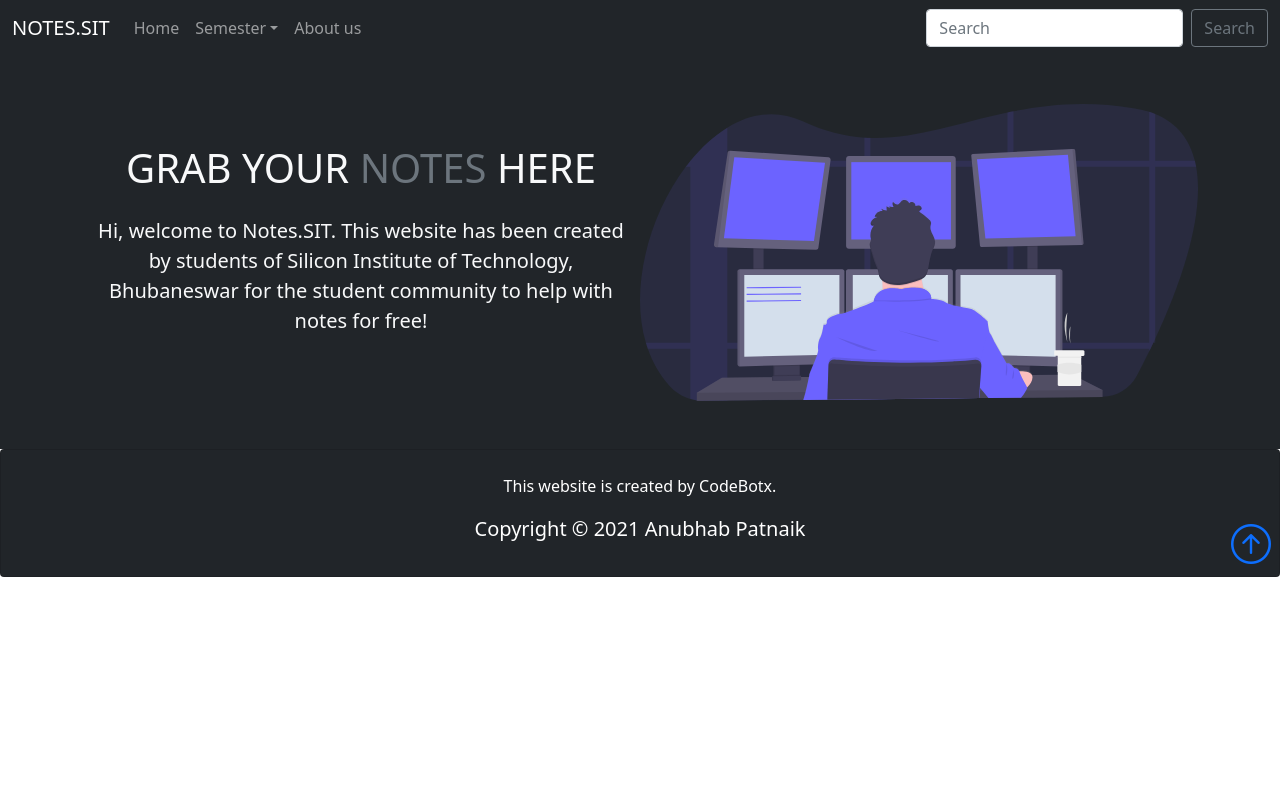
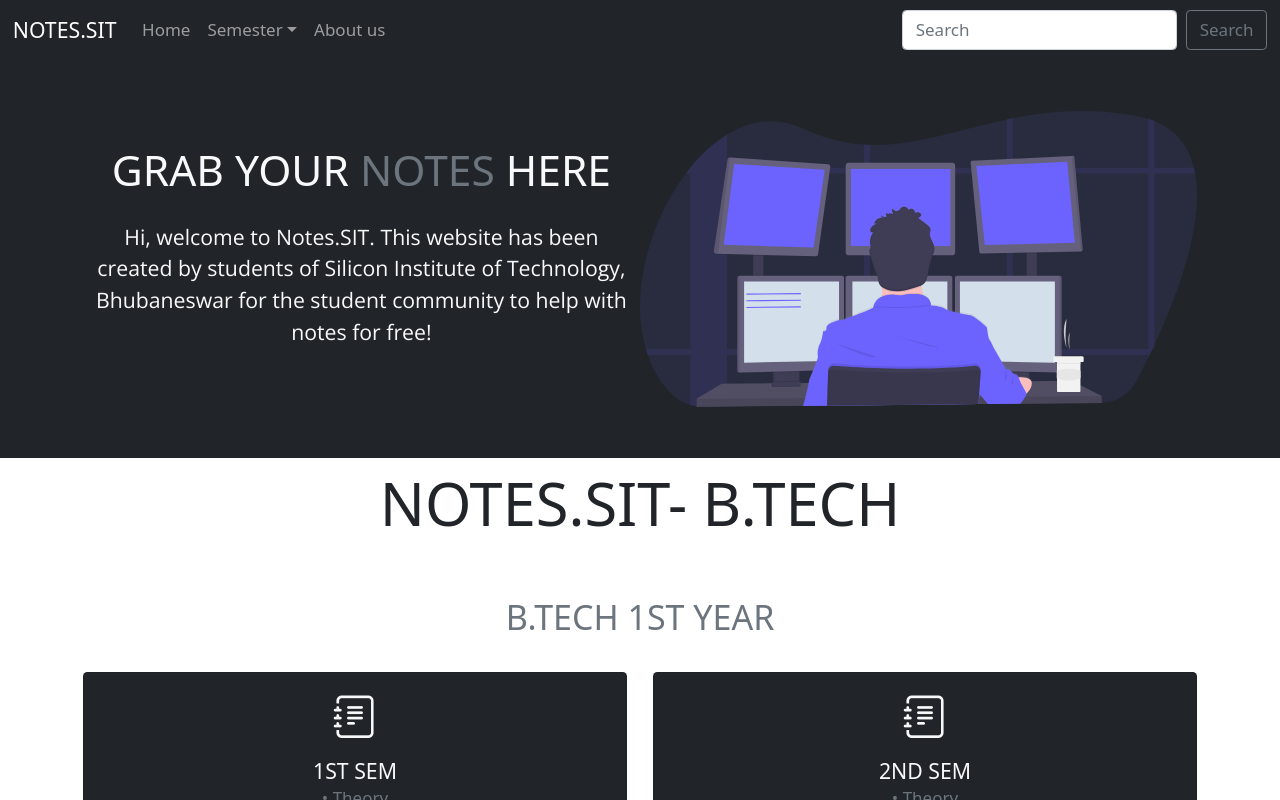
Before and after one commit to srijanpaul-deepsource/resoc, a React (Create React App) app: page / in a window 1280 px wide. Shown: the top 800 px of the page. Built offline with nearby package versions, Linux system fonts and the light colour scheme.

Commit message:
Changed font and footer

```diff
--- a/src/App.css
+++ b/src/App.css
@@ -1,3 +1,20 @@
+@import url(//fonts.googleapis.com/css?family=Lato:100,300,400,700,800,900,1000,100italic,300italic,400italic,700italic,900italic);
+@import url(//fonts.googleapis.com/css?family=Open+Sans:300italic,400italic,600italic,700italic,800italic,700,300,600,800,400);
+body,
+html {
+    font-family: 'Lato', sans-serif;
+    text-rendering: optimizeLegibility !important;
+    -webkit-font-smoothing: antialiased !important;
+    color: #000000;
+    font-size: 17px;
+}
+
+@media (min-width: 768px) {
+    .news-input {
+        width: 50%;
+    }
+}
+
 h1 {
     text-transform: uppercase;
 }
@@ -32,6 +49,17 @@
     line-height: 20px;
 }
 
+p {
+    font-family: 'Open Sans', sans-serif;
+}
+
+p.intro {
+    font-size: 16px;
+    margin: 12px 0 0;
+    line-height: 24px;
+    font-family: 'Open Sans', sans-serif;
+}
+
 .row {
     margin-bottom: 20px;
 }
--- a/src/App.jsx
+++ b/src/App.jsx
@@ -4,12 +4,14 @@
 import Header from './Components/Navbar'
 import Footer from './Components/Footer'
 import Landingsegment from './Components/Landingsegment'
+import Boxes from './Components/Boxes'
 
 function App () {
   return (
     <>
       <Header />
       <Landingsegment />
+      <Boxes />
       <Footer />
     </>
   )
--- a/src/Components/Footer.js
+++ b/src/Components/Footer.js
@@ -1,24 +1,19 @@
 import React from 'react'
-import { Card } from 'react-bootstrap'
 
 export default function Footer () {
   return (
     <>
-      <Card text='white' className='text-center' bg='dark'>
-        <Card.Body>
-          <Card.Title />
-          <Card.Text>
-            <p>  This website is created by CodeBotx.</p>
-            <p className='lead'> Copyright &copy; 2021 Anubhab Patnaik</p>
-          </Card.Text>
-        </Card.Body>
-        <div>
-          <a href='# ' className='position-absolute bottom-0 end-0 p-2 ' position='absolute'>
-            <i className='bi bi-arrow-up-circle h1 ' />
-          </a>
+      <footer class='p-5 bg-dark text-white text-center position-relative' id='learnaboutus'>
+        <div class=' container '>
+          <p>This website is created by CodeBotx.</p>
         </div>
+        <p class='lead '>Copyright &copy; 2021 Anubhab Patnaik</p>
 
-      </Card>
+        <a href='# ' class='position-absolute bottom-0 end-0 p-5 '>
+          <i class='bi bi-arrow-up-circle h1 ' />
+        </a>
+
+      </footer>
 
     </>
   )
```
